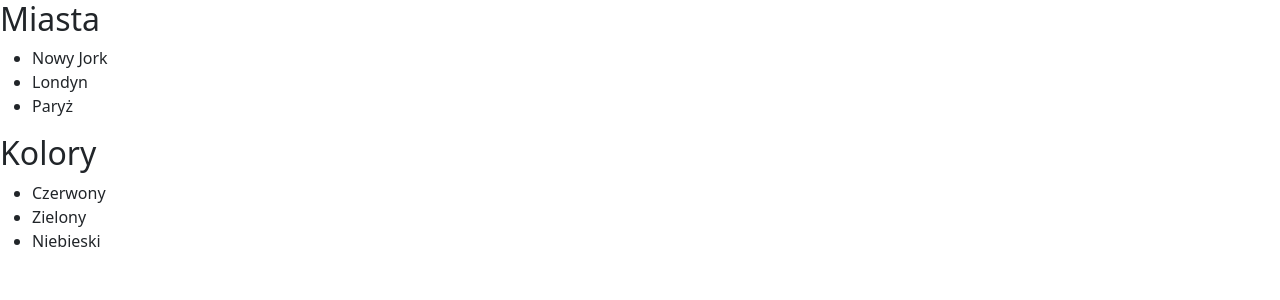
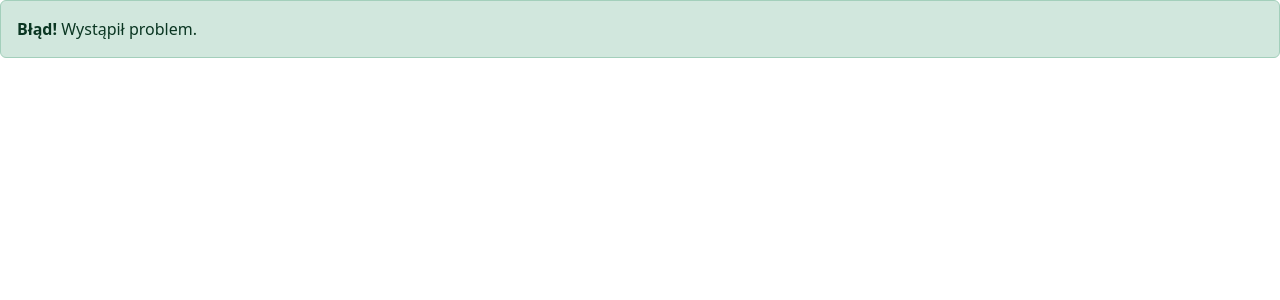
Before and after one commit to bombiarzini/reactzadanka, a React (Create React App) app: page / in a window 1280 px wide. Shown: the top 300 px of the page. Built offline with nearby package versions, Linux system fonts and the light colour scheme.

Commit message:
Zadanie 10.1react

```diff
--- a/src/App.js
+++ b/src/App.js
@@ -12,10 +12,13 @@ import Counter from './components/Counter';
 import LoginForm from './components/LoginForm';
 import CityList from './components/CityList';
 import CityListOnClick from './components/CityListOnClick';
+import Alert from './components/Alert';
 function UserList(){
   return(
     <div>
-      <CityListOnClick />
+   <Alert type="success">
+    <strong>Błąd!</strong> Wystąpił problem.
+    </Alert>
     </div>
   );
 }
--- /dev/null
+++ b/src/components/Alert.jsx
@@ -0,0 +1,21 @@
+import { ReactNode } from "react";
+import PropTypes from 'prop-types';
+
+
+
+
+
+const Alert = ({ children, type="danger", classname="" }) => {
+ return(
+<div className={`alert alert-${type} ${classname}`.trim()}>
+    {children}
+    </div>
+    );
+};
+
+Alert.propTypes={
+    children: PropTypes.node,
+    type: PropTypes.oneOf(["primary","secondary","success","danger","warning"])
+}
+
+export default Alert;
```
